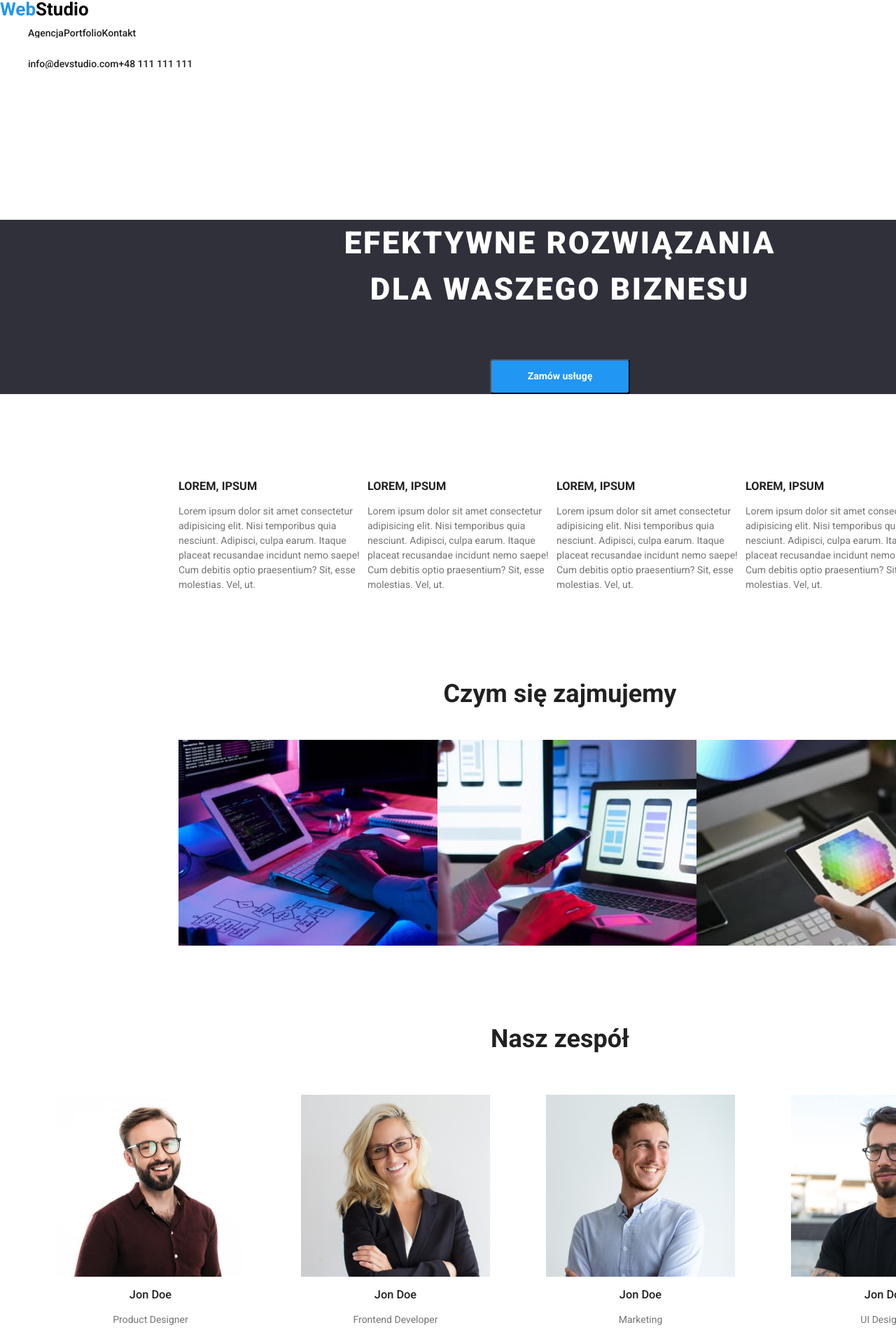
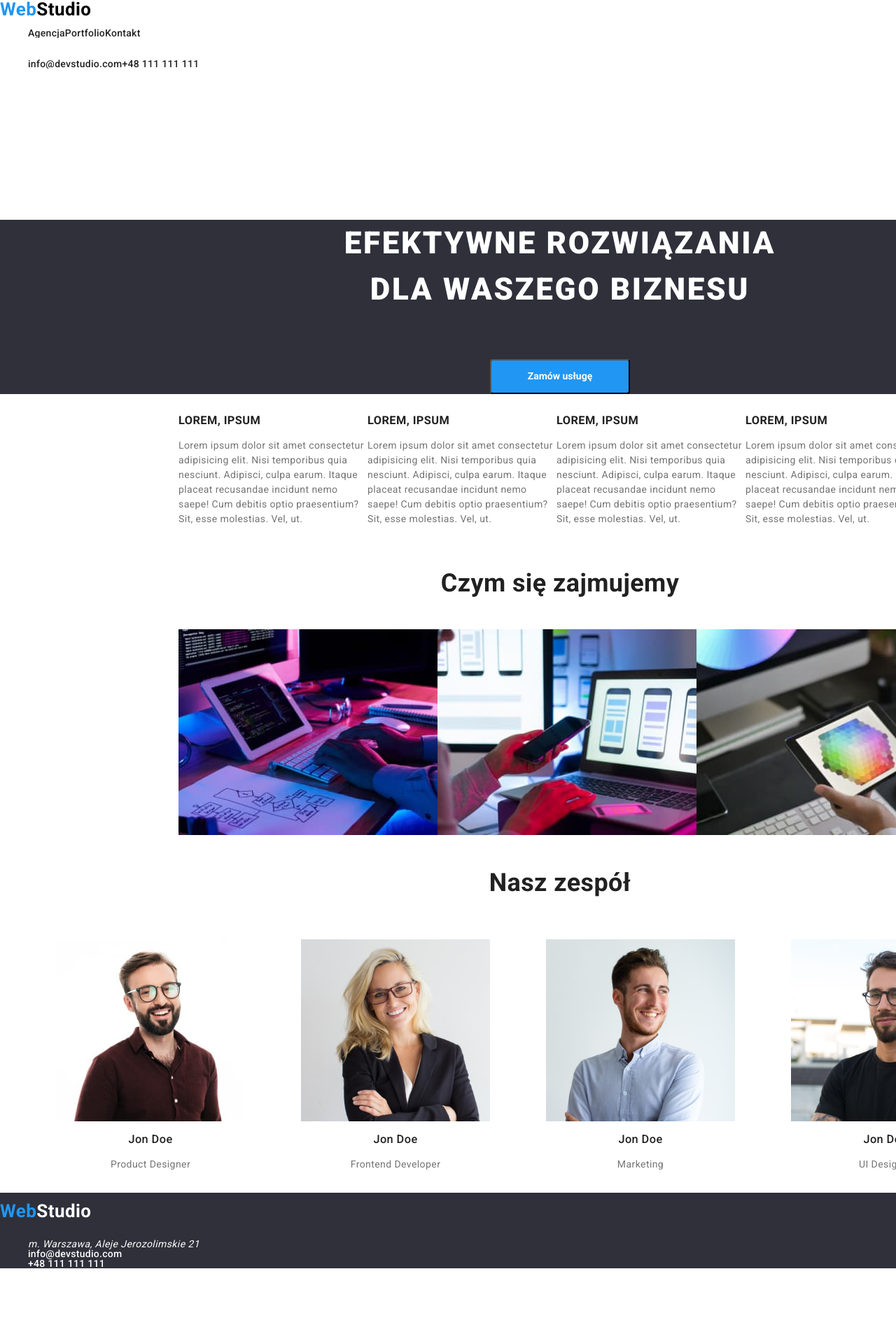
Before and after one commit to ProgramistaWellness/goit-markup-hw-02, a plain HTML site: page index.html in a window 1280 px wide. Shown: the top 1913 px of the page at 70% size. After the commit the page ends 1826 px from the top, so only its background shows below. Drawn offline with nearby package versions, Linux system fonts and the light colour scheme.

Commit message:
Update style.css

```diff
--- a/css/style.css
+++ b/css/style.css
@@ -7,35 +7,28 @@
   --button-background: #f5f4fa;
   --paragraph-color: #757575;
   --link-footercolor: #fff;
-  --topmargin: 94px;
-  --spacing-02: 0, 02em;
-  --spacing-03: 0, 03em;
-  --font14: 14px;
-  --font26: 26px;
-  --weight700: 700;
-  --weight500: 500;
 }
 
 body {
   font-family: "Roboto", sans-serif;
   color: var(--menu-color);
-  letter-spacing: var(--spacing-03);
+  letter-spacing: 0.03em;
   line-height: 1;
-  font-size: var(--font14);
+  font-size: 14px;
   width: 1600px;
 }
 
 .logo {
   color: var(--brand-color2);
-  font-size: var(--font26);
-  font-weight: var(--weight700);
+  font-size: 26px;
+  font-weight: 700;
   text-decoration: none;
 }
 
 .logo-footer {
   color: var(--brand-colorAccent);
-  font-weight: var(--weight700);
-  font-size: var(--font26);
+  font-weight: 700;
+  font-size: 26px;
   line-height: 2;
   text-decoration: none;
 }
@@ -44,8 +37,8 @@ body {
   color: var(--brand-color1);
 }
 .link-header {
-  font-weight: var(--weight500);
-  letter-spacing: var(--spacing-02);
+  font-weight: 500;
+  letter-spacing: 0.02em;
   text-decoration: none;
   color: inherit;
 }
@@ -57,8 +50,8 @@ body {
 
 .link-footer {
   color: var(--link-footercolor);
-  font-weight: var(--weight500);
-  letter-spacing: var(--spacing-02);
+  font-weight: 500;
+  letter-spacing: 0.02em;
   text-decoration: none;
 }
 
@@ -68,7 +61,7 @@ body {
 }
 
 .box-service {
-  font-weight: var(--weight700);
+  font-weight: 700;
   background-color: var(--brand-color1);
   color: var(--brand-colorAccent);
   height: 50px;
@@ -81,7 +74,7 @@ body {
 
 .box-push {
   background-color: var(--button-background);
-  font-weight: var(--weight500);
+  font-weight: 500;
   line-height: 1.5;
   text-align: center;
   border-radius: 4px;
@@ -129,7 +122,6 @@ body {
 .wraper-hero {
   width: 1170px;
   margin-left: 215px;
-  margin-top: var(--topmargin);
 }
 
 .wraper-header {
@@ -141,40 +133,36 @@ body {
   background-color: var(--brand-background);
   color: var(--brand-colorAccent);
   margin-left: 0px;
-  margin-top: var(--topmargin);
 }
 
 .wraper-about {
   width: 1170px;
   margin-left: 215px;
-  margin-top: var(--topmargin);
 }
 
 .wraper-team {
   margin-left: 0px;
-  margin-top: var(--topmargin);
 }
 
 .wraper-portfolio {
   width: 1500px;
   margin-left: auto;
-  margin-top: var(--topmargin);
 }
 
 .header-two {
-  font-weight: var(--weight700);
+  font-weight: 700;
   font-size: 36px;
   line-height: 1.2;
   text-align: center;
 }
 
 .wraper-hero h3 {
-  font-weight: var(--weight700);
+  font-weight: 700;
   text-transform: uppercase;
 }
 
 .header-three-team {
-  font-weight: var(--weight500);
+  font-weight: 500;
   text-align: center;
 }
 
@@ -195,7 +183,7 @@ body {
 }
 
 .header-three-portfolio {
-  font-weight: var(--weight700);
+  font-weight: 700;
   font-size: 18px;
   letter-spacing: 0.06em;
 }
```
